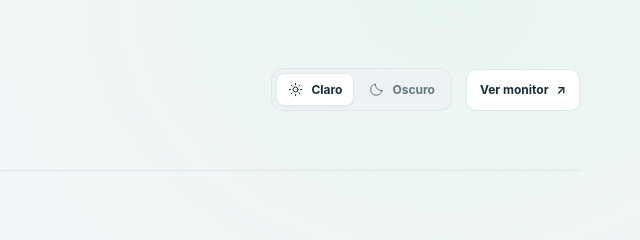
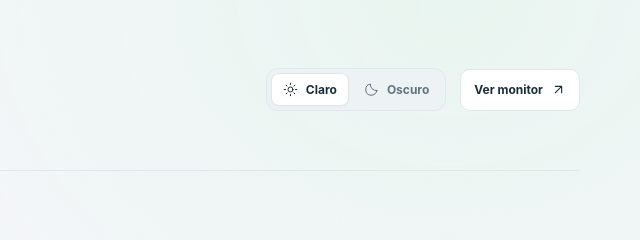
Before and after one commit to santileonv/camara-basura, a website with bundled scripts: page app/public/admin.html in a window 1280 px wide. Shown: the top 240 px of the page, 640-1280 px from the left. Built offline with nearby package versions, Linux system fonts and the light colour scheme; no server answers.

Commit message:
Usar icono vectorial en el enlace de vuelta al monitor

```diff
--- a/app/public/admin.html
+++ b/app/public/admin.html
@@ -1,7 +1,7 @@
 <!doctype html>
 <html lang="es"><head><meta charset="utf-8"><meta name="viewport" content="width=device-width,initial-scale=1"><meta name="color-scheme" content="light dark"><script src="/theme.js"></script><title>Administración · Monitor XIAO</title><link rel="stylesheet" href="/style.css"><link rel="stylesheet" href="/admin.css"><script src="/admin.js" type="module"></script></head>
 <body><main class="adminMain">
-<header class="siteHeader"><div class="brand"><div class="brandMark"><svg viewBox="0 0 32 32" aria-hidden="true"><rect x="5" y="9" width="22" height="17" rx="5"/><path d="m11 9 2-3h6l2 3"/><circle cx="16" cy="17" r="5"/><path d="M23 13h.01"/></svg></div><div><p class="eyebrow">MONITOR DE BASURA · XIAO</p><h1>Administración</h1><p class="intro">Orientación, zona de análisis y exigencia.</p></div></div><div class="headerActions"><div class="themeSwitch" role="group" aria-label="Tema de la página"><button type="button" data-theme-choice="light" aria-pressed="false"><svg viewBox="0 0 24 24" aria-hidden="true"><circle cx="12" cy="12" r="4"/><path d="M12 2v2m0 16v2M2 12h2m16 0h2M5 5l1.5 1.5m11 11L19 19M5 19l1.5-1.5m11-11L19 5"/></svg><span>Claro</span></button><button type="button" data-theme-choice="dark" aria-pressed="false"><svg viewBox="0 0 24 24" aria-hidden="true"><path d="M20.7 13.6A9 9 0 0 1 10.4 3.3a9 9 0 1 0 10.3 10.3Z"/></svg><span>Oscuro</span></button></div><a class="adminLink" href="/">Ver monitor <span aria-hidden="true">↗</span></a></div></header>
+<header class="siteHeader"><div class="brand"><div class="brandMark"><svg viewBox="0 0 32 32" aria-hidden="true"><rect x="5" y="9" width="22" height="17" rx="5"/><path d="m11 9 2-3h6l2 3"/><circle cx="16" cy="17" r="5"/><path d="M23 13h.01"/></svg></div><div><p class="eyebrow">MONITOR DE BASURA · XIAO</p><h1>Administración</h1><p class="intro">Orientación, zona de análisis y exigencia.</p></div></div><div class="headerActions"><div class="themeSwitch" role="group" aria-label="Tema de la página"><button type="button" data-theme-choice="light" aria-pressed="false"><svg viewBox="0 0 24 24" aria-hidden="true"><circle cx="12" cy="12" r="4"/><path d="M12 2v2m0 16v2M2 12h2m16 0h2M5 5l1.5 1.5m11 11L19 19M5 19l1.5-1.5m11-11L19 5"/></svg><span>Claro</span></button><button type="button" data-theme-choice="dark" aria-pressed="false"><svg viewBox="0 0 24 24" aria-hidden="true"><path d="M20.7 13.6A9 9 0 0 1 10.4 3.3a9 9 0 1 0 10.3 10.3Z"/></svg><span>Oscuro</span></button></div><a class="adminLink" href="/">Ver monitor <svg viewBox="0 0 24 24" aria-hidden="true"><path d="M7 17 17 7M7 7h10v10"/></svg></a></div></header>
 <p id="adminStatus" class="small" role="status">Comprobando sesión…</p>
 <section id="loginPanel" class="card loginCard" hidden aria-labelledby="loginTitle"><h2 id="loginTitle">Acceso del administrador</h2><p>El monitor es público. Para cambiar sus ajustes necesitas la contraseña de administrador.</p>
 <form id="loginForm"><label for="adminPassword">Contraseña</label><input id="adminPassword" type="password" autocomplete="current-password" required maxlength="1024"><button id="loginButton" type="submit">Entrar</button></form>
```
